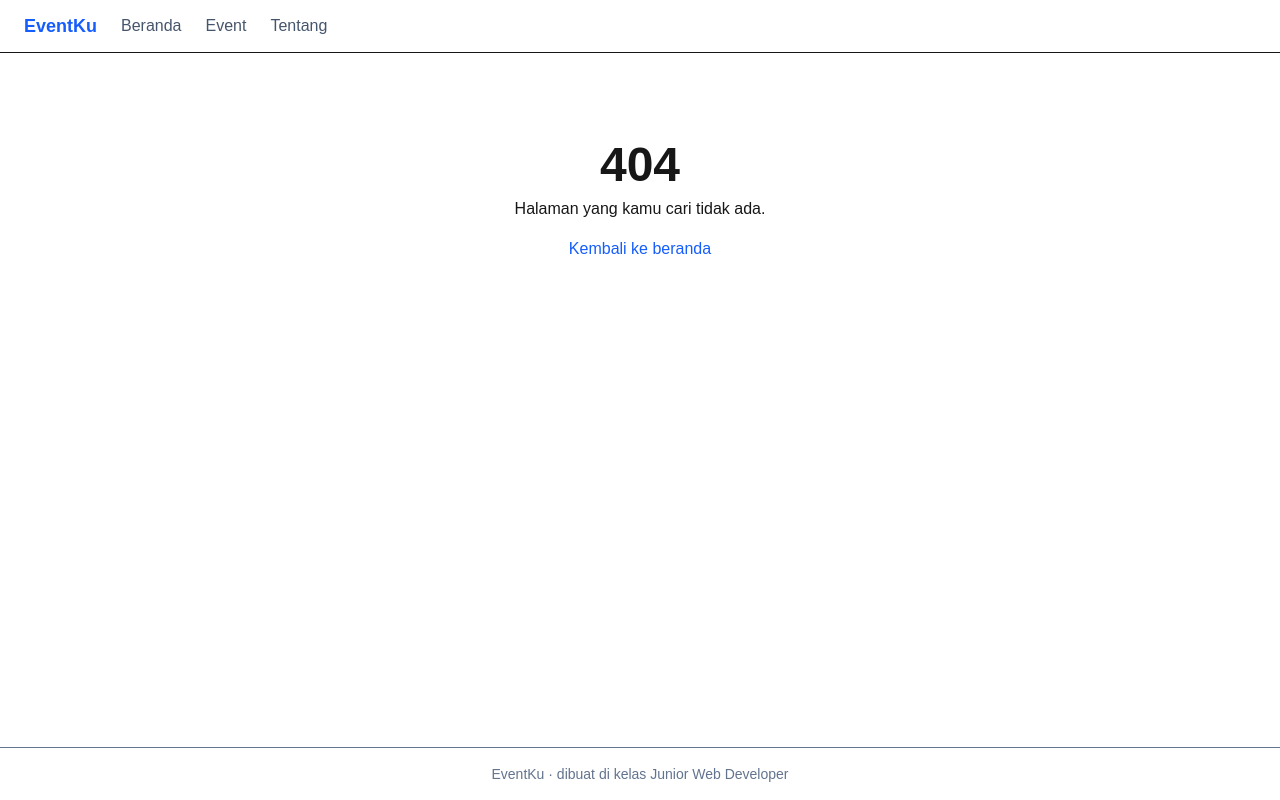
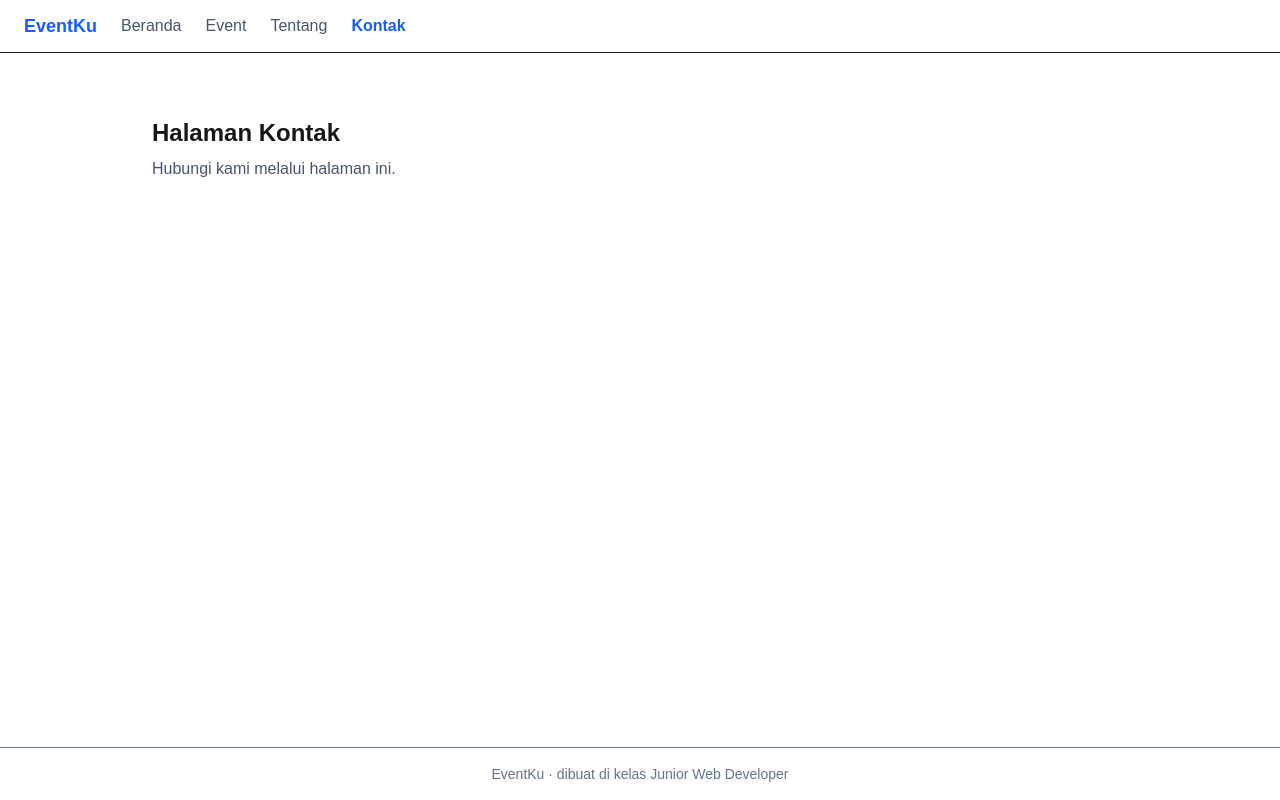
Before and after one commit to reirpl1/latihan-nextjs, a Next.js app: page /kontak in a window 1280 px wide. Before the commit this address had no page. Built offline with nearby package versions, Linux system fonts and the light colour scheme.

Commit message:
menganalisis kebutuhan client component, mempelajari properti event, menambahkan menu kontak

```diff
--- /dev/null
+++ b/app/kontak/page.tsx
@@ -0,0 +1,8 @@
+export default function Kontak() {
+  return (
+    <div className="py-10">
+      <h1 className="text-2xl font-bold"> Halaman Kontak </h1>
+      <p className="mt-2 text-slate-600">Hubungi kami melalui halaman ini.</p>
+    </div>
+  );
+}
--- a/components/Navbar.tsx
+++ b/components/Navbar.tsx
@@ -1,3 +1,4 @@
+"use client";
 import Link from "next/link";
 import { usePathname } from "next/navigation";
 
@@ -5,6 +6,7 @@ const menu = [
   { href: "/", teks: "Beranda" },
   { href: "/event", teks: "Event" },
   { href: "/tentang", teks: "Tentang" },
+  { href: "/kontak", teks: "Kontak" },
 ];
 
 export default function Navbar() {
```
